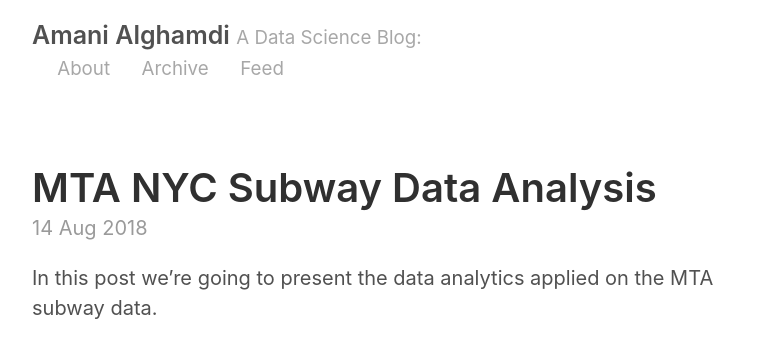
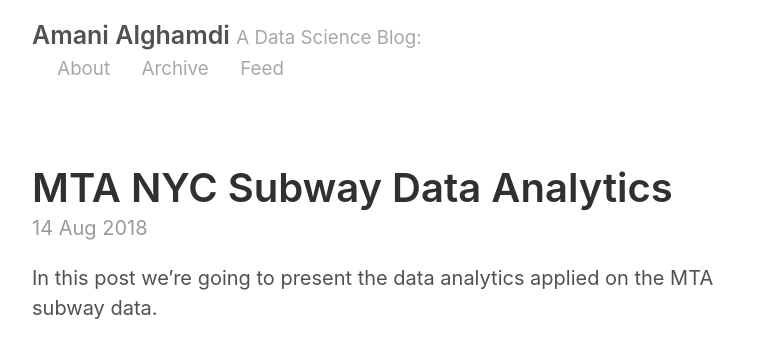
Before and after one commit to amamisa/amamisa.github.io, a Jekyll site: the page built from _posts/2018-08-14-Testing-Local-Images.md, in a window 1280 px wide. Shown: the top 341 px of the page, without its empty margins (258-1021 px from the left). Built offline with Jekyll 4.4.1, drawn with Linux system fonts in a browser that asks for light colours.

Commit message:
image edit

```diff
--- a/_posts/2018-08-14-Testing-Local-Images.md
+++ b/_posts/2018-08-14-Testing-Local-Images.md
@@ -1,11 +1,11 @@
 ---
 layout: post
-title: MTA NYC Subway Data Analysis
+title: MTA NYC Subway Data Analytics
 ---
 
 In this post we're going to present the data analytics applied on the MTA subway data.
 
-![Image test]({{ site.url }}/images/mta-subway.JPG)
+![subway image]({{ site.url }}/images/mta-subway.JPG)
 
 To make a post, you must follow the naming convention shown for this file,
 with the data as the first part of the file name, seperated by dashes. Then
```
